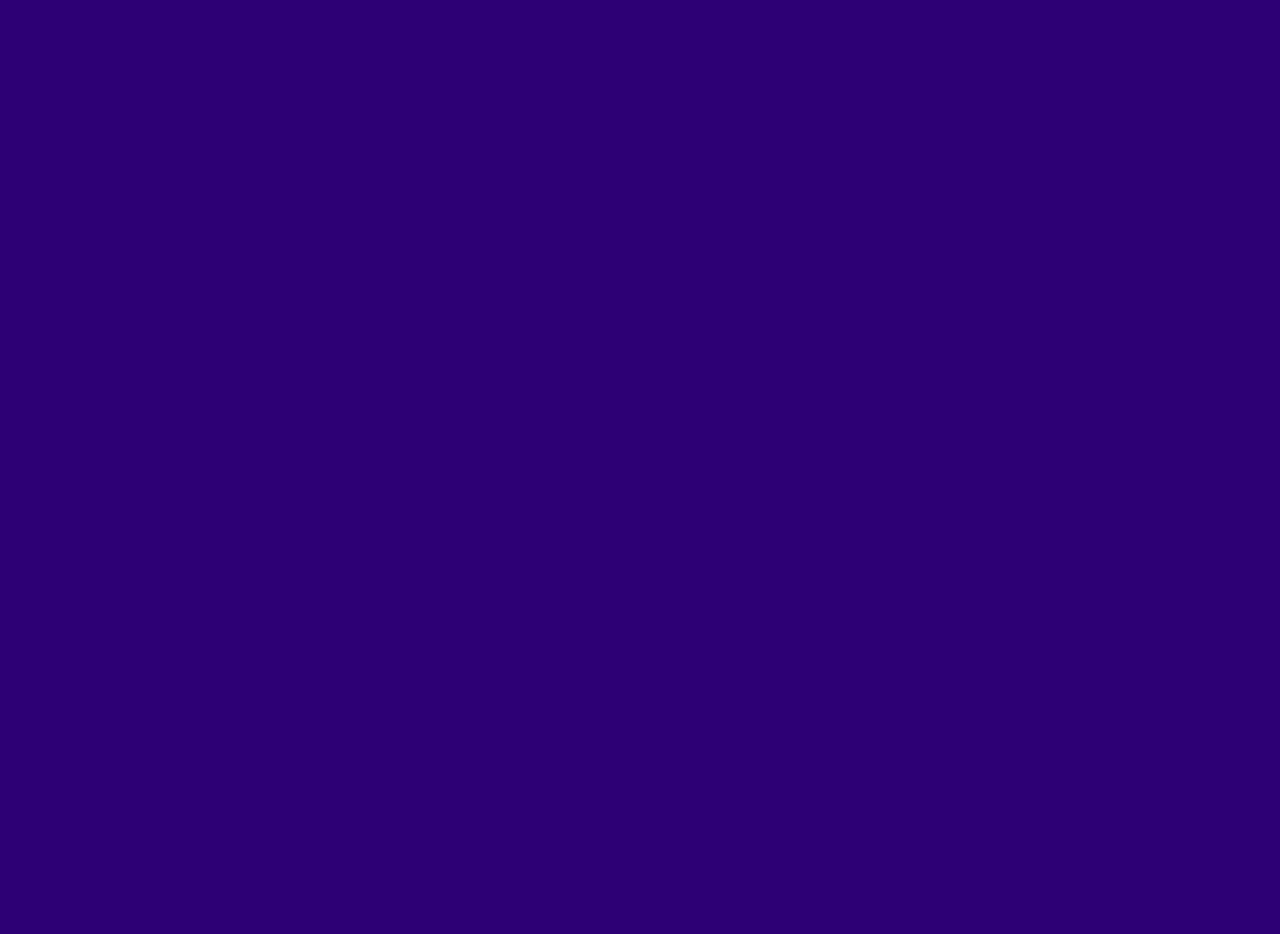
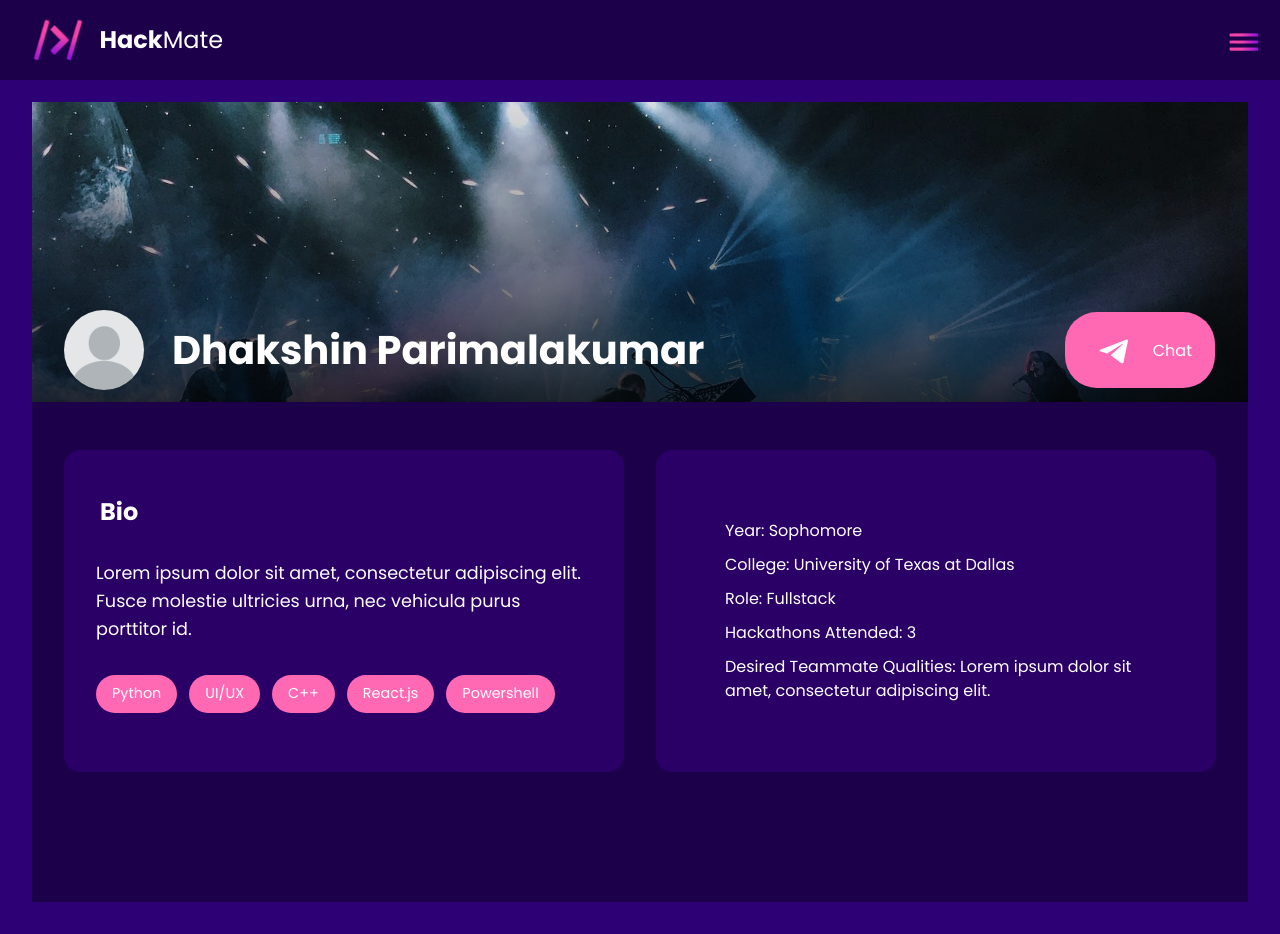
Before and after one commit to ihatepeanuts32/HackMate, a React (Vite) app in the folder frontend/: page /profileView in a window 1280 px wide. Before the commit this address had no page. Before the commit the page ends 800 px from the top, so only its background shows below. Built offline with nearby package versions, Linux system fonts and the light colour scheme.

Commit message:
profile view

```diff
--- a/frontend/src/App.jsx
+++ b/frontend/src/App.jsx
@@ -14,6 +14,7 @@ import Layout from './Layout';
 import Settings from './pages/Settings';
 import Explore from './pages/Explore';
 import ResetPassword from './pages/ResetPassword';
+import ProfileView from './pages/ProfileView';
 
 function App() {
   return (
@@ -30,6 +31,7 @@ function App() {
           <Route path="/settings" element={<Settings />} />
           <Route path="/explore" element={<Explore />} />
           <Route path="/reset-password" element={<ResetPassword />} />
+          <Route path="/profileView" element={<ProfileView />} />
         </Route>
       </Routes>
     </Router>
--- /dev/null
+++ b/frontend/src/pages/ProfileView.jsx
@@ -0,0 +1,115 @@
+import React from 'react';
+import '../styles/GroupView.css';
+import hackmateLogo from '../assets/hackmateLogo2.png';
+import exampleBanner from '../assets/examplebanner.jpg';
+import personAddAlt1 from '../assets/person_add_alt_1.png';
+import messageIcon from '../assets/message.png';
+import planeIcon from '../assets/planeIcon.png';
+import profileIcon from '../assets/Profile icon.png';
+import blankProfile from '../assets/profile.png';
+
+const ProfileView = () => {
+    return (
+        <div className="group-view">
+            {/* Hero Section with Banner */}
+            <div className="hero-section">
+                <div className="banner-overlay"></div>
+                <img src={exampleBanner} alt="group banner" className="banner-image" />
+
+                <div className="group-header">
+                    <div className="group-info">
+                        <img src={blankProfile} alt="group logo" className="group-logo" />
+                        <h1>Dhakshin Parimalakumar</h1>
+                    </div >
+                    <div>
+                        {/* <button className="btn-request">
+                            <img src={personAddAlt1} alt="join" />
+                            Request to Join
+                        </button> */}
+                        <button className="btn-chat">
+                            <img src={planeIcon} alt="message" />
+                            Chat
+                        </button>
+                    </div>
+                </div>
+            </div>
+
+            {/* Main Content */}
+            <div className="content-section">
+                <div className="description-section">
+                    <h2>Bio</h2>
+                    <p>
+                        Lorem ipsum dolor sit amet, consectetur adipiscing elit.
+                        Fusce molestie ultricies urna, nec vehicula purus porttitor id.
+                    </p>
+
+                    <div className="skills-container">
+                        <span className="skill-tag">Python</span>
+                        <span className="skill-tag">UI/UX</span>
+                        <span className="skill-tag">C++</span>
+                        <span className="skill-tag">React.js</span>
+                        <span className="skill-tag">Powershell</span>
+                    </div>
+                </div>
+                {/* Secondary Content */}
+                <div className="members-section">
+                <div className="description-section">
+                {/* <h2>Profile Info</h2> */}
+                <ul className="profile-info">
+                <li>Year: Sophomore</li>
+                <li>College: University of Texas at Dallas</li>
+                <li>Role: Fullstack</li>
+                <li>Hackathons Attended: 3</li>
+                <li>Desired Teammate Qualities:  Lorem ipsum dolor sit amet, consectetur adipiscing elit.</li>
+                </ul>
+                </div>
+
+                {/* <div className="members-section">
+                    <h2>Members</h2>
+                    <div className="members-list">
+                        <div className="member-card">
+                            <div className="member-left">
+                                <img src={profileIcon} alt="profile" className="member-avatar" />
+                                <div className="member-info">
+                                    <h3>Rajit Goel</h3>
+                                    <span className="member-role">Leader</span>
+                                </div>
+                            </div>
+                            <button className="message-btn">
+                                <img src={messageIcon} alt="message" />
+                            </button>
+                        </div>
+
+                        <div className="member-card">
+                            <div className="member-left">
+                                <img src={profileIcon} alt="profile" className="member-avatar" />
+                                <div className="member-info">
+                                    <h3>Earl Velasquez</h3>
+                                    <span className="member-role">Member</span>
+                                </div>
+                            </div>
+                            <button className="message-btn">
+                                <img src={messageIcon} alt="message" />
+                            </button>
+                        </div>
+
+                        <div className="member-card">
+                            <div className="member-left">
+                                <img src={profileIcon} alt="profile" className="member-avatar" />
+                                <div className="member-info">
+                                    <h3>Ifrah Zainab</h3>
+                                    <span className="member-role">Member</span>
+                                </div>
+                            </div>
+                            <button className="message-btn">
+                                <img src={messageIcon} alt="message" />
+                            </button>
+                        </div>
+                    </div> */}
+                </div>
+            </div>
+        </div>
+    );
+};
+
+export default ProfileView;
--- a/frontend/src/styles/Explore.css
+++ b/frontend/src/styles/Explore.css
@@ -14,7 +14,7 @@
   .filters select {
     padding: 8px 12px;
     font-size: 14px;
-    border: 1px solid #ccc;
+    border: 1px solid #fff;
     border-radius: 6px;
   }
 
--- a/frontend/src/styles/GroupView.css
+++ b/frontend/src/styles/GroupView.css
@@ -117,6 +117,23 @@
 .btn-contact {
     background-color: #FF69B4;
     color: white;
+}
+
+.btn-chat {
+    display: flex;
+    align-items: center;
+    gap: 0.75rem;
+    padding: 0.75rem 1.5rem;
+    border-radius: 2rem;
+    border: none;
+    font-size: 1rem;
+    cursor: pointer;
+    transition: transform 0.2s;
+    background-color: #FF69B4;
+    color: white;
+    /* padding: 10px 24px; */
+    min-width: 150px;
+    /* gap: 8px; */
 }
 
 .btn-request img {
@@ -265,4 +282,15 @@
         width: 100%;
         justify-content: center;
     }
+
 }
+
+.profile-info {
+    list-style: none;
+    padding: 0;
+    margin: 0;
+  }
+
+li {
+    padding:5px;
+}
```
